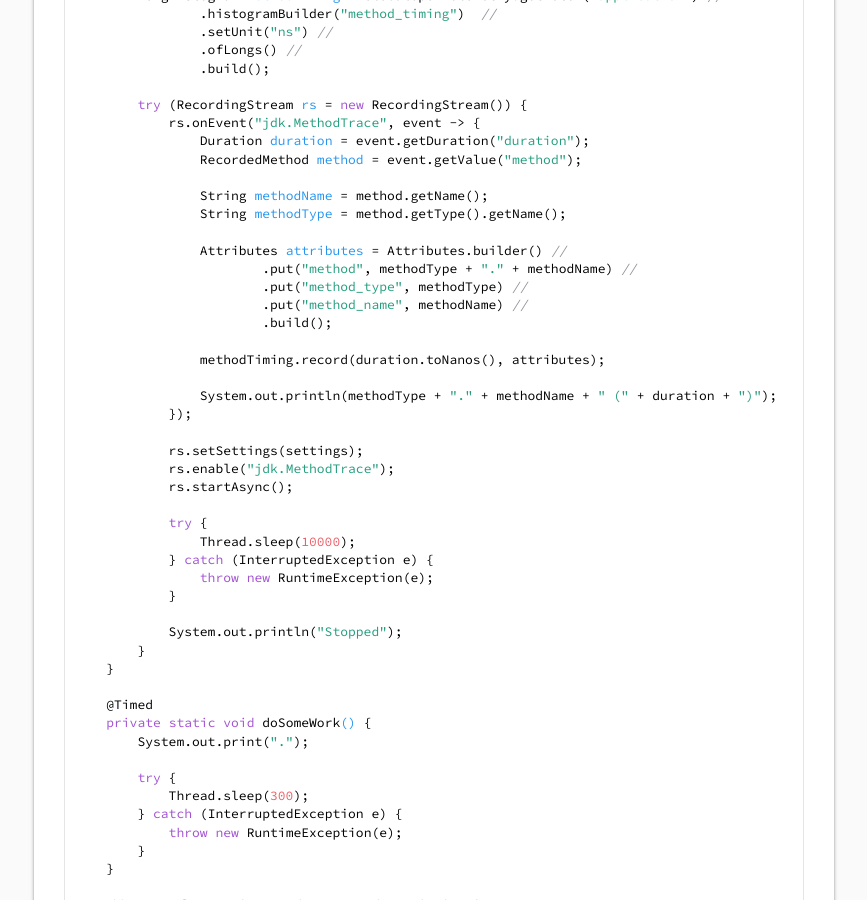
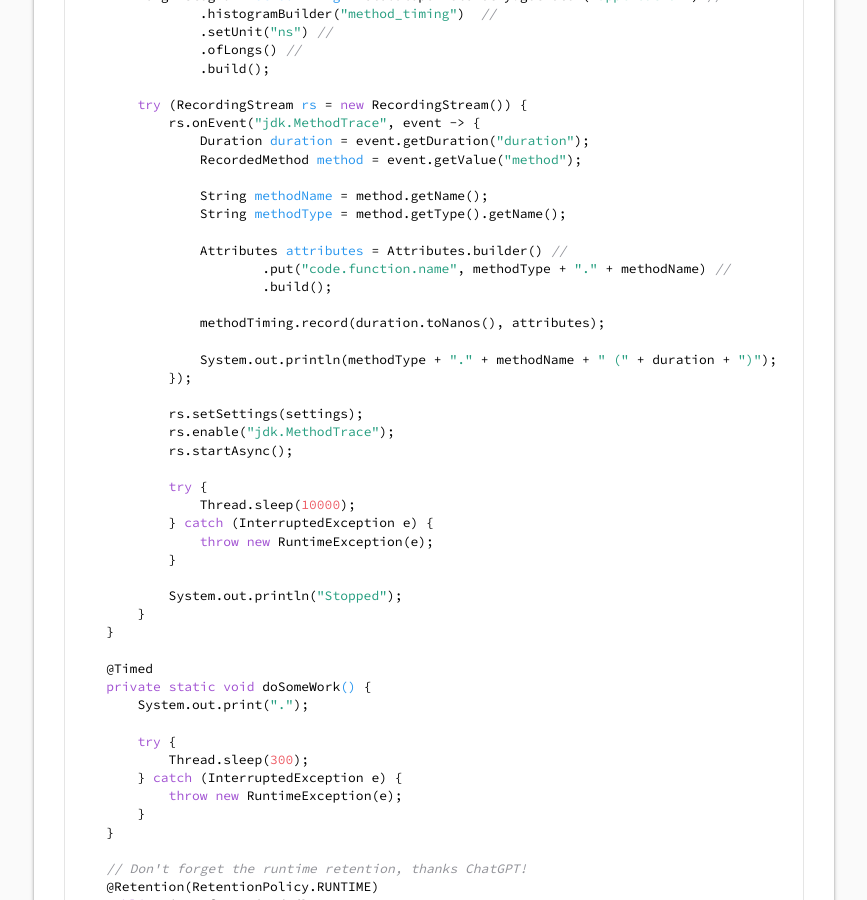
Before and after one commit to kelunik/kelunik.github.io, a Jekyll site: the page built from _posts/2025-08-24-method-trace-java-25.md, in a window 1280 px wide and 900 px high, scrolled down 1230 px. Shown: the whole window, without its empty margins (206-1073 px from the left). Built offline with Jekyll 4.4.1, drawn with Linux system fonts in a browser that asks for light colours; nearby versions of some CDN libraries; comment, search, counter and statistics services are not loaded.

Commit message:
Adjust to semconv

```diff
--- a/_posts/2025-08-24-method-trace-java-25.md
+++ b/_posts/2025-08-24-method-trace-java-25.md
@@ -55,9 +55,7 @@ public class MethodTrace {
                 String methodType = method.getType().getName();
 
                 Attributes attributes = Attributes.builder() //
-                        .put("method", methodType + "." + methodName) //
-                        .put("method_type", methodType) //
-                        .put("method_name", methodName) //
+                        .put("code.function.name", methodType + "." + methodName) //
                         .build();
 
                 methodTiming.record(duration.toNanos(), attributes);
```
